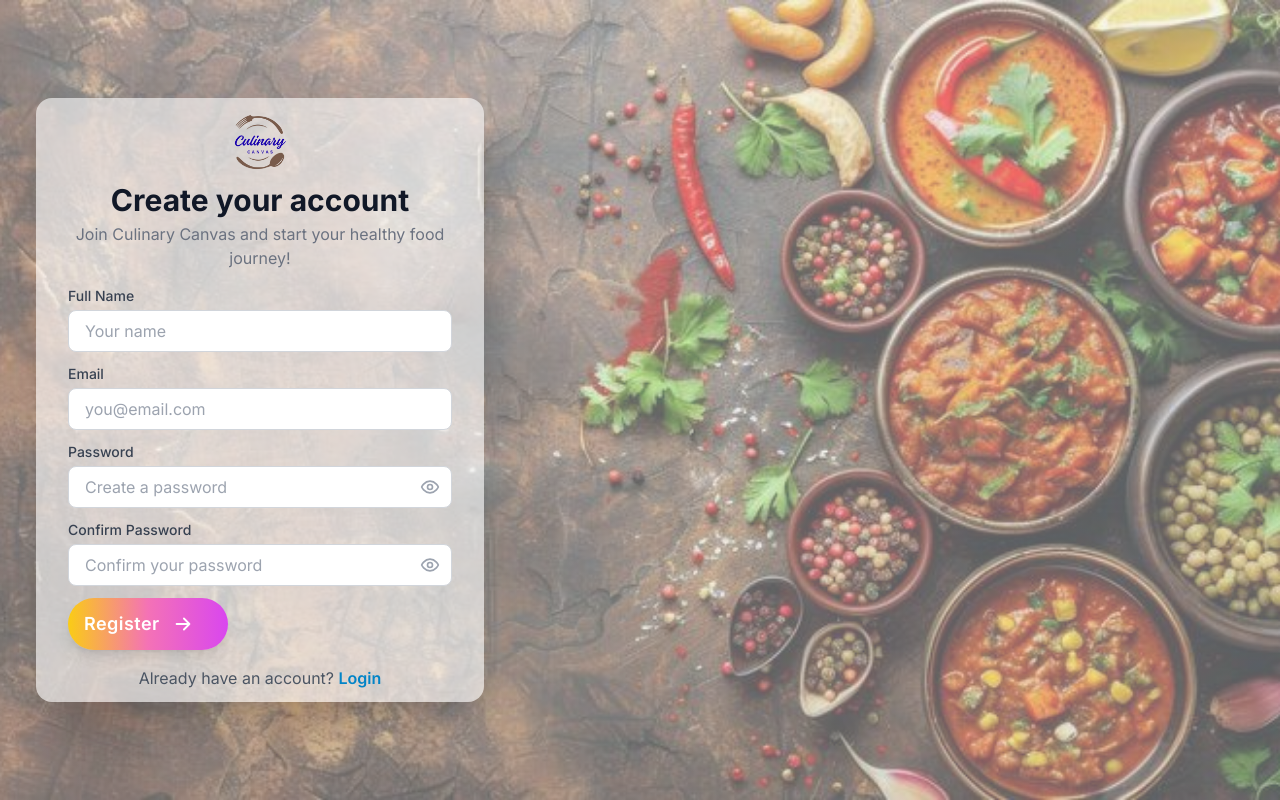
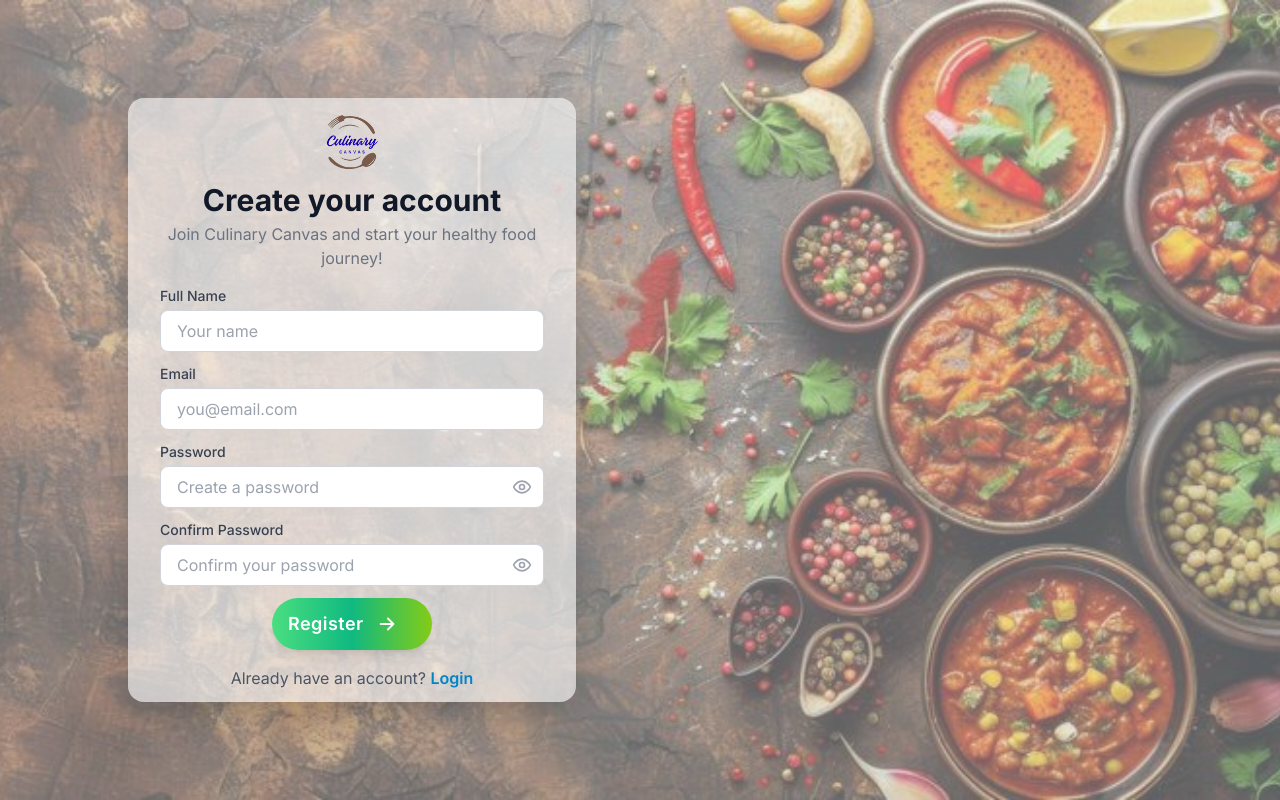
Before and after one commit to uzicodes/Culinary-Canvas, a Next.js app: page /register in a window 1280 px wide. Built offline with nearby package versions, Linux system fonts and the light colour scheme.

Commit message:
scaled the entire regsiter form & login hyperlink in the register form now uses Next.js client-side navigation.

```diff
--- a/src/app/register/page.tsx
+++ b/src/app/register/page.tsx
@@ -2,13 +2,14 @@
 "use client";
 import React, { useState } from "react";
 import Image from "next/image";
+import Link from "next/link";
 
 export default function RegisterPage() {
   const [showPassword, setShowPassword] = useState(false);
   const [showConfirmPassword, setShowConfirmPassword] = useState(false);
 
   return (
-  <div className="relative min-h-screen flex items-center justify-start px-9">
+  <div className="relative min-h-screen flex items-center justify-start px-32">
       {/* Full-page background image */}
       <div className="fixed inset-0 w-full h-full -z-10">
         <Image
@@ -109,10 +110,10 @@ export default function RegisterPage() {
               </button>
             </div>
           </div>
-          <div className="flex justify-start">
+          <div className="flex justify-center">
             <button
               type="submit"
-              className="py-3 px-4 font-semibold rounded-full shadow-lg transition flex items-center gap-2 bg-gradient-to-r from-yellow-400 via-pink-400 to-fuchsia-500 hover:from-yellow-500 hover:to-fuchsia-600 text-white text-lg tracking-wide"
+              className="py-3 px-4 font-semibold rounded-full shadow-lg transition flex items-center gap-2 bg-gradient-to-r from-green-400 via-emerald-500 to-lime-500 hover:from-green-500 hover:to-lime-600 text-white text-lg tracking-wide"
               style={{ minWidth: '160px' }}
             >
               <span>Register</span>
@@ -122,9 +123,9 @@ export default function RegisterPage() {
             </button>
           </div>
         </form>
-  <p className="mt-4 text-center text-gray-600">
+        <p className="mt-4 text-center text-gray-600">
           Already have an account?{' '}
-          <a href="/login" className="text-sky-600 hover:underline font-semibold">Login</a>
+          <Link href="/login" className="text-sky-600 hover:underline font-semibold">Login</Link>
         </p>
       </div>
     </div>
```
